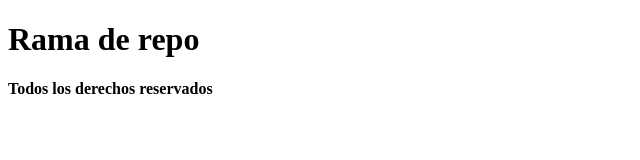
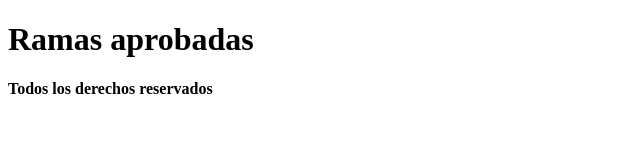
Before and after one commit to Florp94/clasegit2911, a plain HTML site: page index.html in a window 1280 px wide. Shown: the whole page, without its empty margins (0-640 px from the left). Drawn offline with Linux system fonts and the light colour scheme.

Commit message:
agregadotitulo

```diff
--- a/index.html
+++ b/index.html
@@ -12,7 +12,7 @@
 
     </header>
     <main>
-        <h1>Rama de repo</h1>
+        <h1>Ramas aprobadas</h1>
 
     </main>
     <footer>
```
